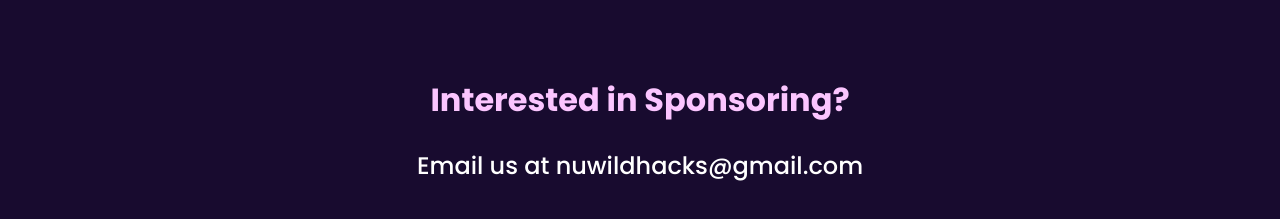
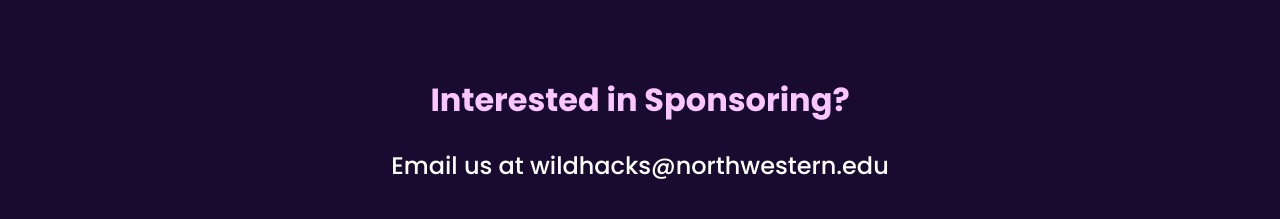
Before and after one commit to fardeem/wildhacksnu.com, a plain HTML site: page index.html in a window 1280 px wide. Shown: the part 1543-1762 px from the top of the page. Drawn offline with nearby package versions, Linux system fonts and the light colour scheme.

Commit message:
updated email

```diff
--- a/index.html
+++ b/index.html
@@ -171,7 +171,7 @@
       <div class="container-fluid section pb-5">
         <h2 style="color: #fbc5ff">Interested in Sponsoring?</h2>
 
-        <h4>Email us at nuwildhacks@gmail.com</h4>
+        <h4>Email us at wildhacks@northwestern.edu</h4>
       </div>
     </div>
   </body>
```
